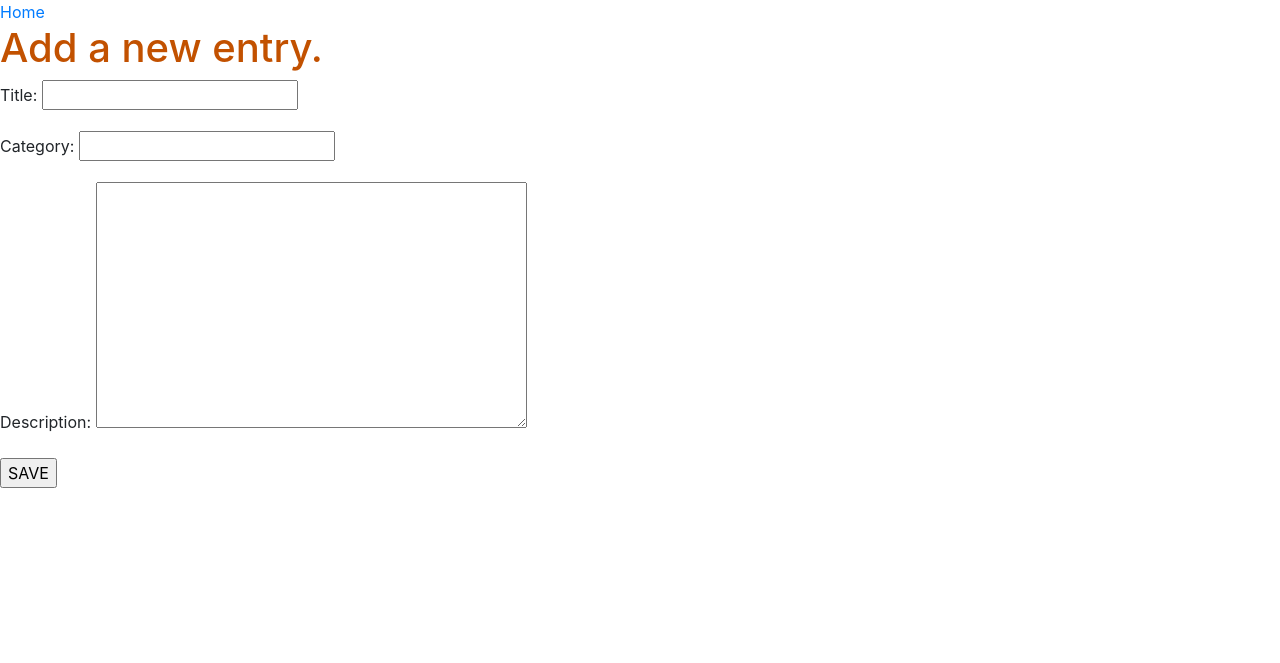
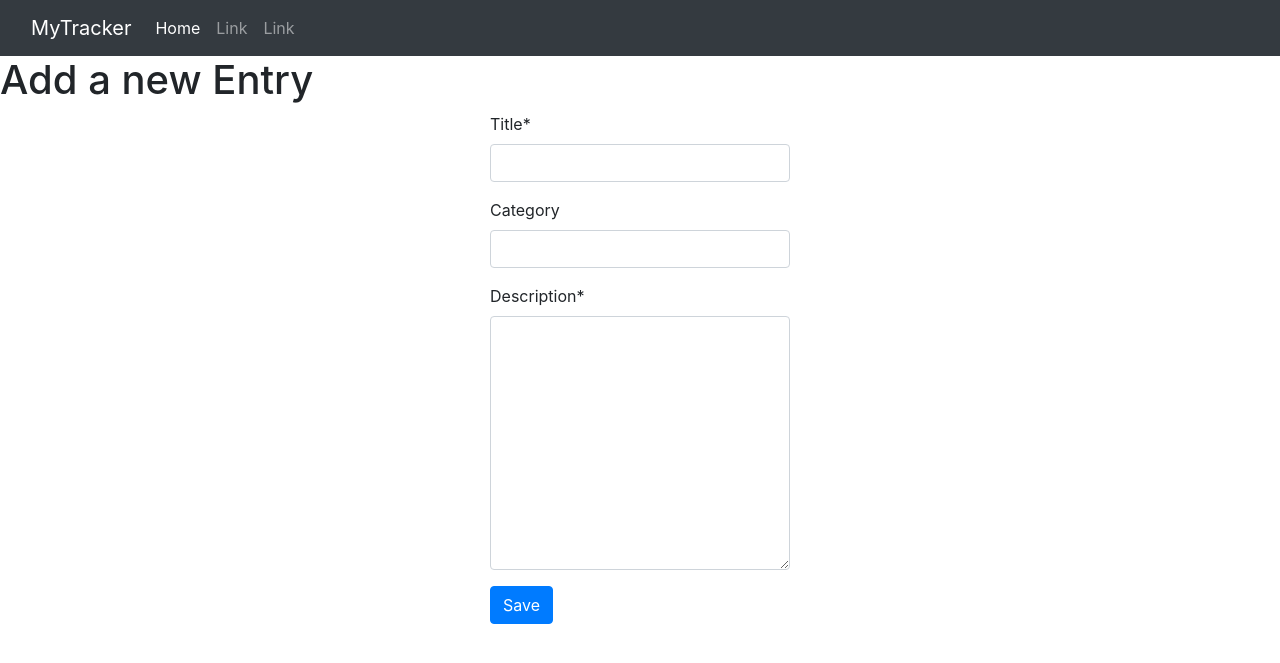
Before and after one commit to Mmarcos01/django-tracker, a Django app: page /create/ in a window 1280 px wide. Shown: the top 663 px of the page. Run offline with Django 3.2, Linux system fonts and the light colour scheme; some libraries are stand-ins or nearby versions.

Commit message:
add: navbar, crispy forms

```diff
--- a/pyproject.toml
+++ b/pyproject.toml
@@ -9,6 +9,7 @@ python = "^3.9"
 Django = "^3.2.9"
 gunicorn = "^20.1.0"
 psycopg2-binary = "^2.9.2"
+django-crispy-forms = "^1.13.0"
 
 [tool.poetry.dev-dependencies]
 
--- a/requirements.txt
+++ b/requirements.txt
@@ -1,4 +1,5 @@
 asgiref==3.4.1; python_version >= "3.6"
+django-crispy-forms==1.13.0; python_version >= "3.6"
 django==3.2.9; python_version >= "3.6"
 gunicorn==20.1.0; python_version >= "3.5"
 psycopg2-binary==2.9.2; python_version >= "3.6"
--- a/templates/base.html
+++ b/templates/base.html
@@ -1,4 +1,5 @@
 {% load static %}
+
 <!DOCTYPE html>
 <html lang="en">
 <head>
@@ -6,13 +7,33 @@
     <meta http-equiv="X-UA-Compatible" content="IE=edge">
     <meta name="viewport" content="width=device-width, initial-scale=1.0">
     <link rel="stylesheet" href="https://cdn.jsdelivr.net/npm/bootstrap@4.5.3/dist/css/bootstrap.min.css" integrity="sha384-TX8t27EcRE3e/ihU7zmQxVncDAy5uIKz4rEkgIXeMed4M0jlfIDPvg6uqKI2xXr2" crossorigin="anonymous">
-    <link rel="stylesheet" href="{% static 'css/tracker.css' %}">
+    <!-- <link rel="stylesheet" href="{% static 'css/tracker.css' %}"> -->
     <title>Tracker</title>
 </head>
 
 <header>
+<nav class="navbar navbar-expand-lg navbar-dark bg-dark">
+  <div class="container-fluid">
+    <a class="navbar-brand" href="{% url 'track_list' %}">MyTracker</a>
+    <button class="navbar-toggler" type="button" data-bs-toggle="collapse" data-bs-target="#navbarSupportedContent" aria-controls="navbarSupportedContent" aria-expanded="false" aria-label="Toggle navigation">
+      <span class="navbar-toggler-icon"></span>
+    </button>
+    <div class="collapse navbar-collapse" id="navbarSupportedContent">
+      <ul class="navbar-nav me-auto mb-2 mb-lg-0">
+        <li class="nav-item">
+          <a class="nav-link active" aria-current="page" href="{% url 'track_list' %}">Home</a>
+        </li>
+        <li class="nav-item">
+          <a class="nav-link" href="#">Link</a>
+        </li>
+        <li class="nav-item">
+          <a class="nav-link" href="#">Link</a>
+        </li>
+      </ul>
+    </div>
+  </div>
+</nav>
     <nav>
-        <a href="{% url 'track_list' %}">Home</a>
 
     </nav>
 </header>
--- a/templates/track-create.html
+++ b/templates/track-create.html
@@ -1,10 +1,17 @@
 {% extends 'base.html'%}
 
+{% load crispy_forms_tags %}
+
 {% block content%}
-    <h1>Add a new entry.</h1>
-    <form = action="" method="POST">
+    <h1>Add a new Entry</h1>
+    <form = action="" method="POST" class="col-lg-6 offset-lg-3">
         {% csrf_token %}
-        {{ form.as_p }}
-        <input type="submit" value="SAVE">
-    </form>
+        <div class="form-row justify-content-center">
+            <div class="form-group col-md-6">
+                {{ form|crispy}}
+                <button class="btn btn-primary">Save</button>
+            </div>
+        </div>
+        </form>
+
 {% endblock content%}
--- a/tracker_project/settings.py
+++ b/tracker_project/settings.py
@@ -38,8 +38,11 @@ INSTALLED_APPS = [
     'django.contrib.sessions',
     'django.contrib.messages',
     'django.contrib.staticfiles',
-    'tracker'
+    'tracker',
+    'crispy_forms',
 ]
+
+CRISPY_TEMPLATE_PACK = 'bootstrap4'
 
 MIDDLEWARE = [
     'django.middleware.security.SecurityMiddleware',
```
Also changed, not shown: templates/track-update.html (+10 -4 lines), 2 other files.
